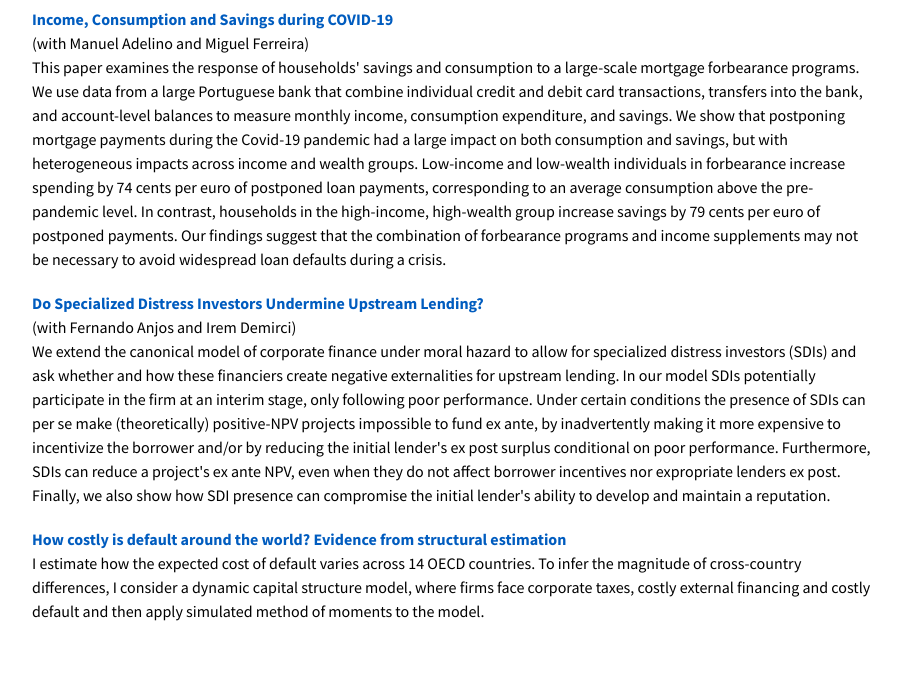
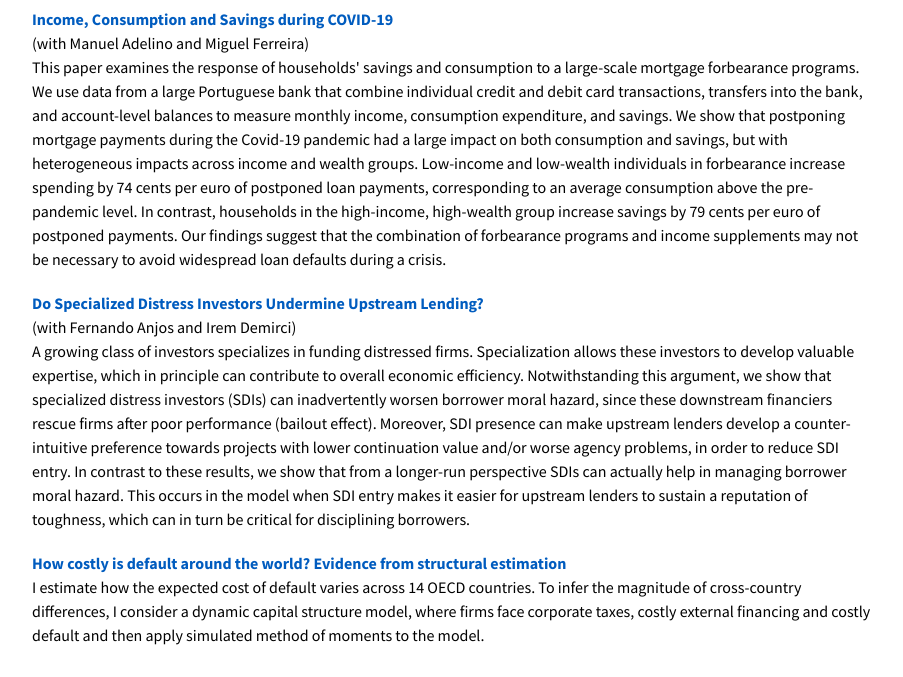
Before and after one commit to miguelcfoliveira/miguelcfoliveira.github.io, a plain HTML site: page research.html in a window 1280 px wide. Shown: the part 154-831 px from the top of the page, without its empty margins (188-1091 px from the left). Before the commit the page ends 807 px from the top, so only its background shows below. Drawn offline with nearby package versions, Linux system fonts and the light colour scheme.

Commit message:
20230331

```diff
--- a/research.html
+++ b/research.html
@@ -68,18 +68,20 @@
             </p>
 
             <p class="text">
-              <a class="highlight-text" href="javascript:void(0)">Do Specialized Distress
+              <a class="highlight-text" href="https://papers.ssrn.com/sol3/papers.cfm?abstract_id=4395807">Do Specialized Distress
                 Investors Undermine Upstream Lending?</a><br>
               (with Fernando Anjos and Irem Demirci) <br>
-              We extend the canonical model of corporate finance under moral hazard to allow for specialized
-              distress investors (SDIs) and ask whether and how these financiers create negative externalities
-              for upstream lending. In our model SDIs potentially participate in the firm at an interim stage,
-              only following poor performance. Under certain conditions the presence of SDIs can per se make
-              (theoretically) positive-NPV projects impossible to fund ex ante, by inadvertently making it
-              more expensive to incentivize the borrower and/or by reducing the initial lender's ex post surplus
-              conditional on poor performance. Furthermore, SDIs can reduce a project's ex ante NPV, even when
-              they do not affect borrower incentives nor expropriate lenders ex post. Finally, we also show how
-              SDI presence can compromise the initial lender's ability to develop and maintain a reputation.
+              A growing class of investors specializes in funding distressed firms. Specialization
+              allows these investors to develop valuable expertise, which in principle can contribute
+              to overall economic efficiency. Notwithstanding this argument, we show that specialized
+              distress investors (SDIs) can inadvertently worsen borrower moral hazard, since these
+              downstream financiers rescue firms after poor performance (bailout effect). Moreover,
+              SDI presence can make upstream lenders develop a counter-intuitive preference towards
+              projects with lower continuation value and/or worse agency problems, in order to reduce
+              SDI entry. In contrast to these results, we show that from a longer-run perspective SDIs
+              can actually help in managing borrower moral hazard. This occurs in the model when SDI
+              entry makes it easier for upstream lenders to sustain a reputation of toughness, which
+              can in turn be critical for disciplining borrowers.
             </p>
 
             <p class="text">
```
